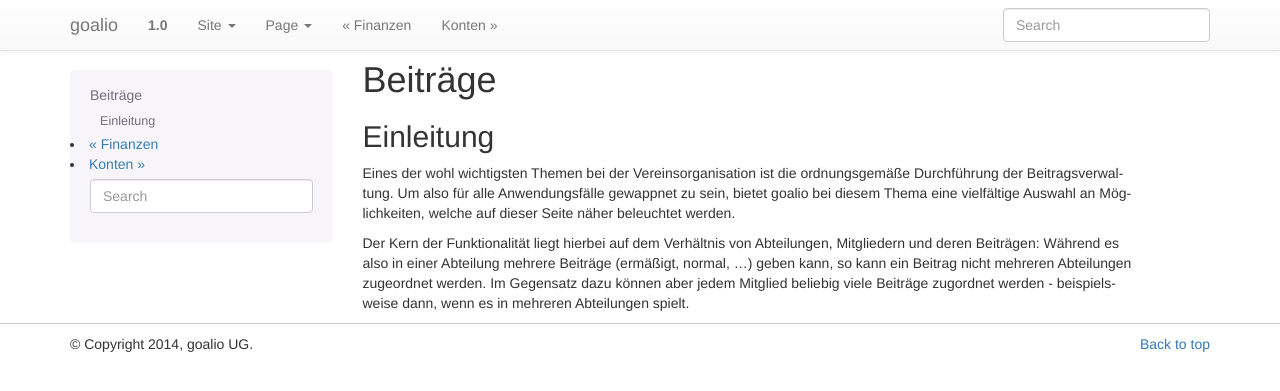
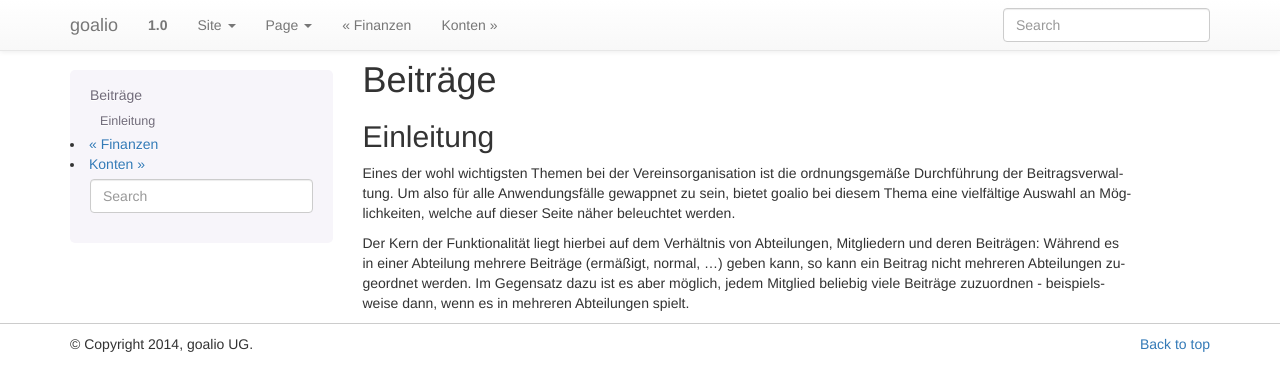
Before and after one commit to goalio/docs, a Sphinx documentation site: the page built from docs/module/finanzen.beitraege.rst, in a window 1280 px wide. Shown: the top 391 px of the page. Built offline with Sphinx 7.4.7, drawn with Linux system fonts in a browser that asks for light colours; formulas are drawn with MathJax 3.

Commit message:
Update finanzen.beitraege.rst

```diff
--- a/docs/module/finanzen.beitraege.rst
+++ b/docs/module/finanzen.beitraege.rst
@@ -6,4 +6,4 @@ Einleitung
 
 Eines der wohl wichtigsten Themen bei der Vereinsorganisation ist die ordnungsgemäße Durchführung der Beitragsverwaltung. Um also für alle Anwendungsfälle gewappnet zu sein, bietet goalio bei diesem Thema eine vielfältige Auswahl an Möglichkeiten, welche auf dieser Seite näher beleuchtet werden.
 
-Der Kern der Funktionalität liegt hierbei auf dem Verhältnis von Abteilungen, Mitgliedern und deren Beiträgen: Während es also in einer Abteilung mehrere Beiträge (ermäßigt, normal, ...) geben kann, so kann ein Beitrag nicht mehreren Abteilungen zugeordnet werden. Im Gegensatz dazu können aber jedem Mitglied beliebig viele Beiträge zugordnet werden - beispielsweise dann, wenn es in mehreren Abteilungen spielt.
+Der Kern der Funktionalität liegt hierbei auf dem Verhältnis von Abteilungen, Mitgliedern und deren Beiträgen: Während es in einer Abteilung mehrere Beiträge (ermäßigt, normal, ...) geben kann, so kann ein Beitrag nicht mehreren Abteilungen zugeordnet werden. Im Gegensatz dazu ist es aber möglich, jedem Mitglied beliebig viele Beiträge zuzuordnen - beispielsweise dann, wenn es in mehreren Abteilungen spielt.
```
